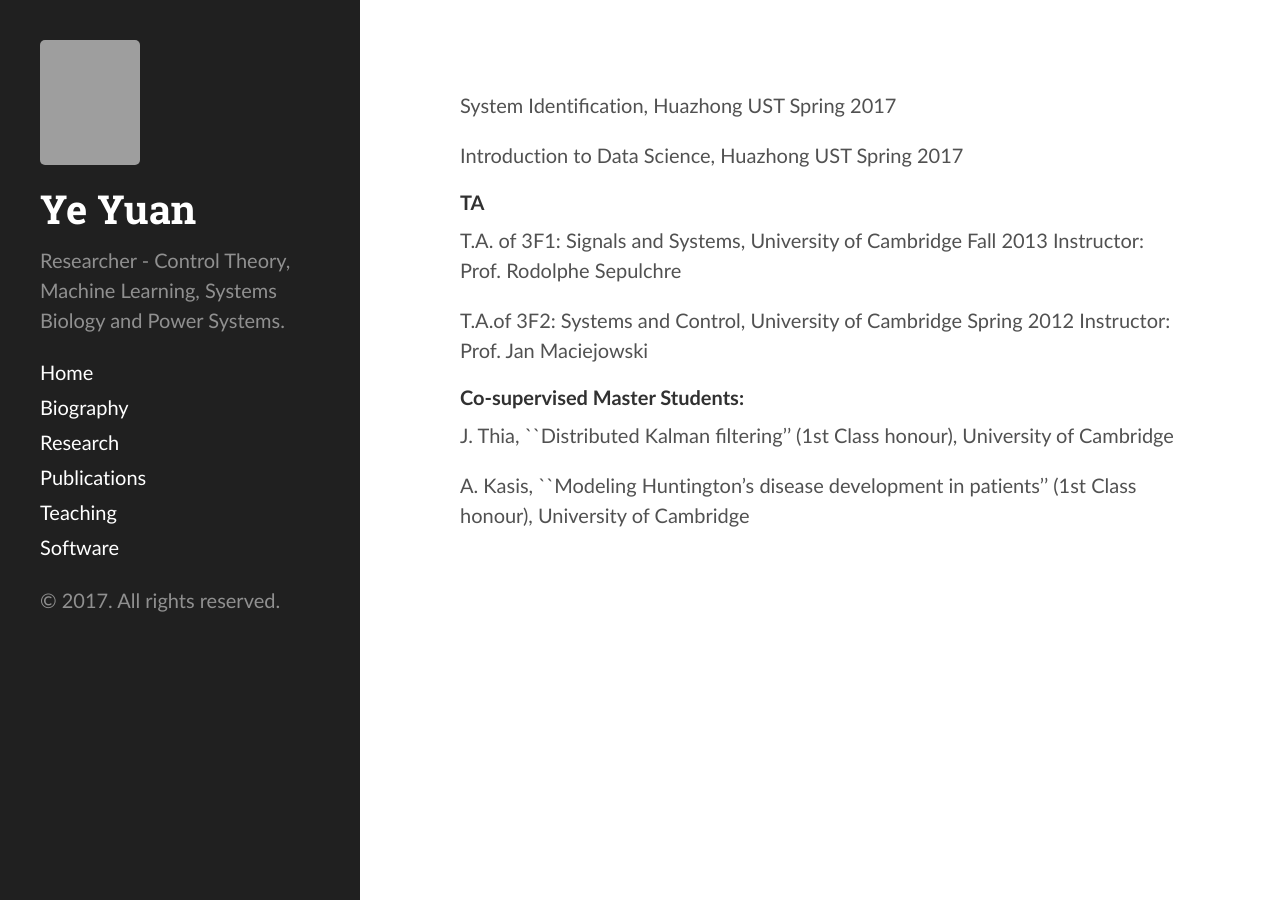
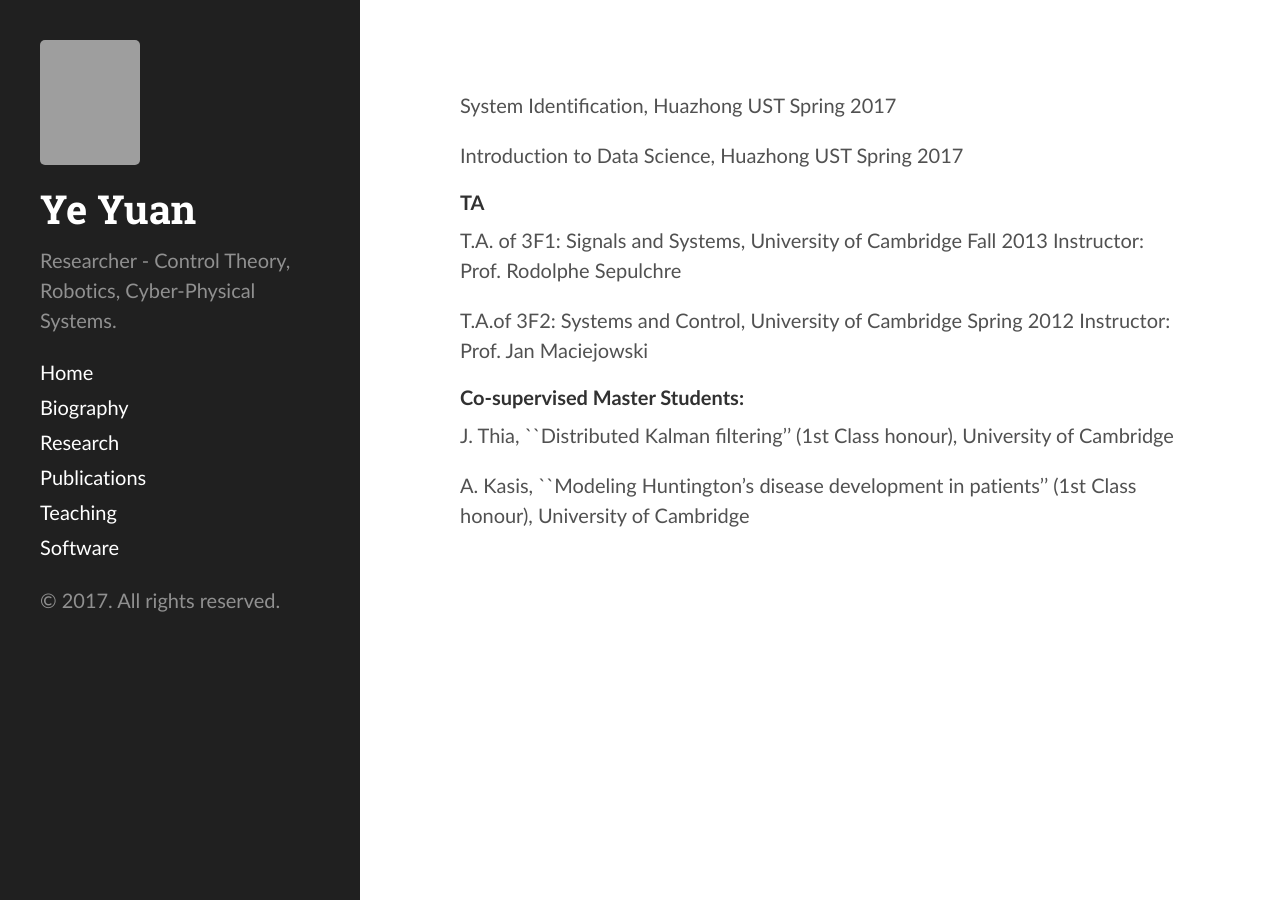
Before and after one commit to yy311/yy311.github.io, a Jekyll site: the page built from teaching.md, in a window 1280 px wide. Built offline with Jekyll 4.4.1, drawn with Linux system fonts in a browser that asks for light colours; grey boxes are pictures that could not be loaded.

Commit message:
Update _config.yml

```diff
--- a/_config.yml
+++ b/_config.yml
@@ -4,7 +4,7 @@ highlighter:      pygments
 # Setup
 title:            Ye Yuan
 tagline:          'Academic Webpage'
-description:      'Researcher - Control Theory, Machine Learning, Systems Biology and Power Systems.'
+description:      'Researcher - Control Theory, Robotics, Cyber-Physical Systems.'
 url:              http://yy311.github.io
 baseurl:          /
 cover_image:  yeyuan.jpg
```
